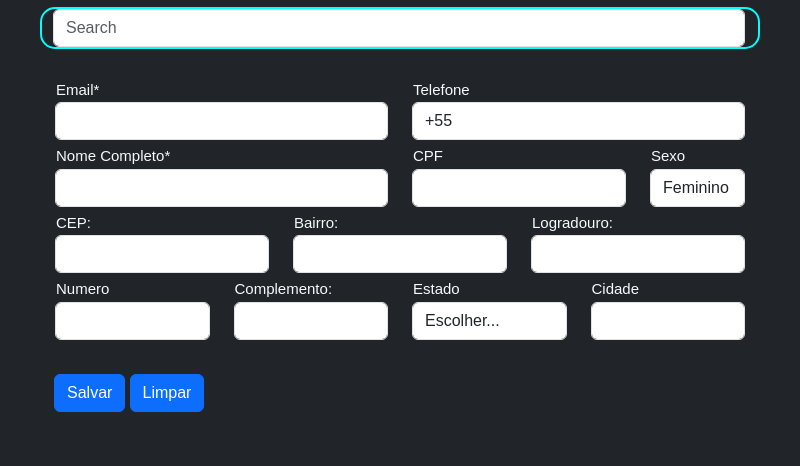
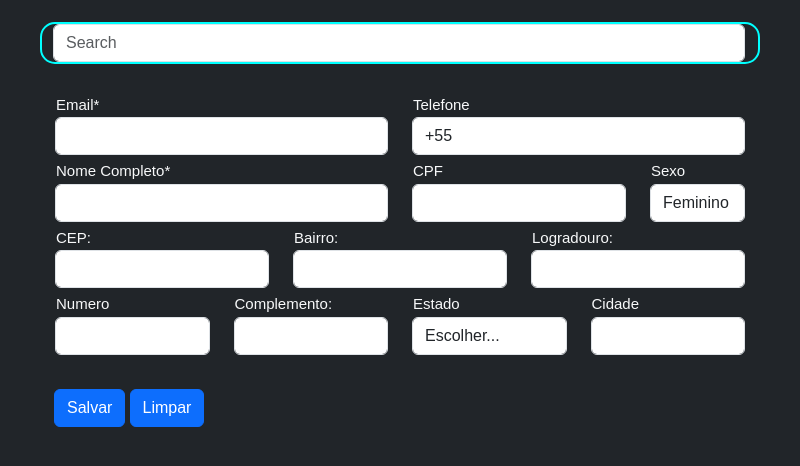
Before and after one commit to caallop/cadastro-cliente, an Electron app: page src/views/cadastro.html in a window 800 px wide. Drawn offline with Linux system fonts and the light colour scheme.

Commit message:
termino atividade 4

```diff
--- a/src/views/cadastro.html
+++ b/src/views/cadastro.html
@@ -11,7 +11,7 @@
 </head>
 
 <body class="bg-dark text-light">
-  <div class="container" style="margin-top: 5px; border-radius: 15px; color: aqua; border: solid 2px;">
+  <div class="container" style="margin-top: 20px; border-radius: 15px; color: aqua; border: solid 2px;">
     <input style="margin: -1px;" class="form-control me-2" type="search" placeholder="Search" aria-label="Search">
   </div>
 
```
